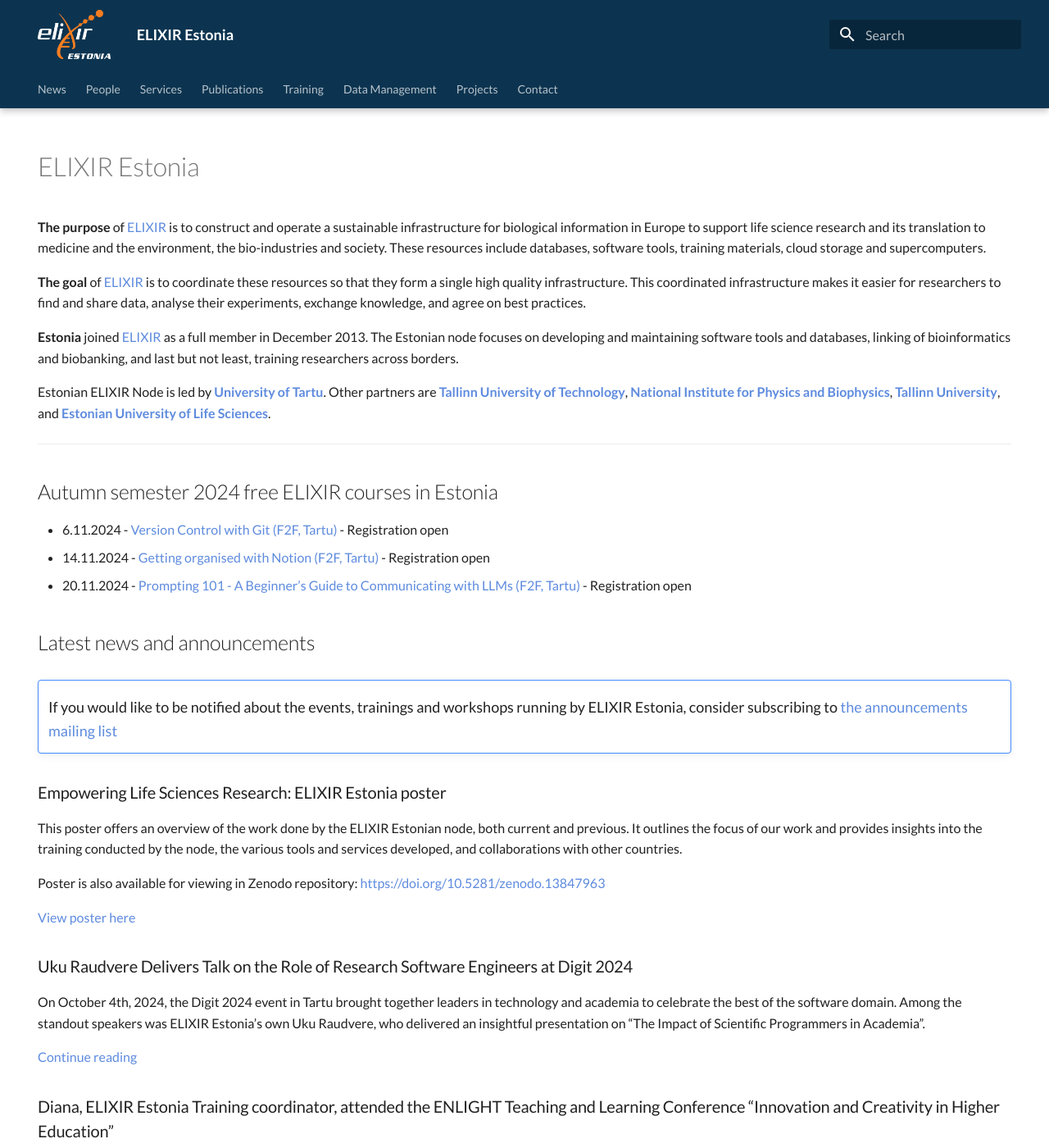
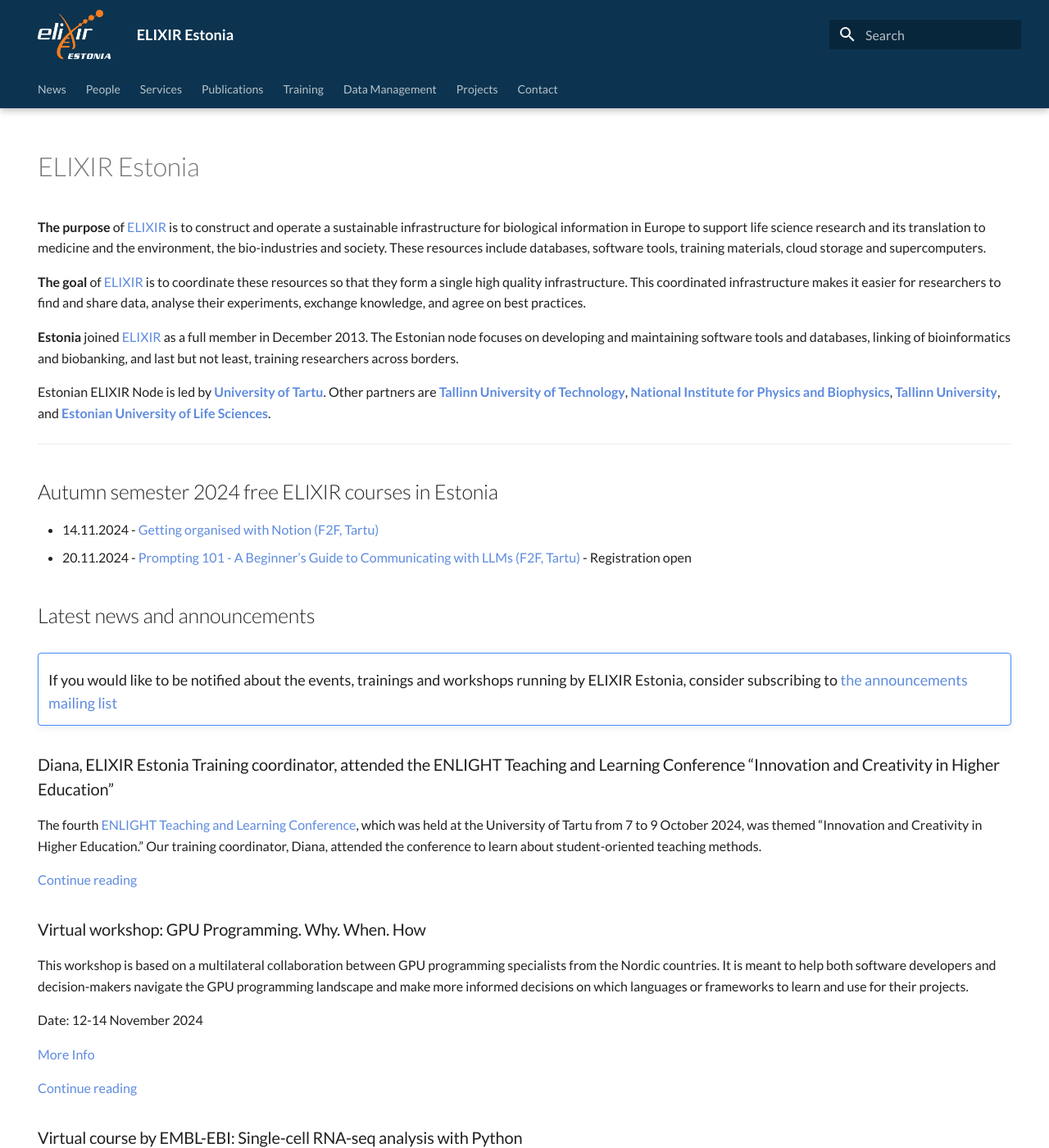
Before and after one commit to ELIXIREstonia/elixirestonia.github.io, an MkDocs documentation site: the page built from content/index.md, in a window 1280 px wide and 1400 px high. Shown: the whole window at 82% size. Built offline with MkDocs 1.6.1 and Material for MkDocs 9.7.7, drawn with Linux system fonts in a browser that asks for light colours.

Commit message:
update git

```diff
--- a/content/index.md
+++ b/content/index.md
@@ -33,8 +33,7 @@
 ---
 ## Autumn semester 2024 free ELIXIR courses in Estonia
 
-* 6.11.2024 - [Version Control with Git (F2F, Tartu)](news/posts/2024/Version_control_with_Git.md) - Registration open
-* 14.11.2024 - [Getting organised with Notion (F2F, Tartu)](news/posts/2024/Notion.md) - Registration open
+* 14.11.2024 - [Getting organised with Notion (F2F, Tartu)](news/posts/2024/Notion.md)
 * 20.11.2024 - [Prompting 101 - A Beginner's Guide to Communicating with LLMs (F2F, Tartu)](news/posts/2024/prompt_generation.md) - Registration open
 
 <!---
@@ -48,20 +47,6 @@
     If you would like to be notified about the events, trainings and workshops
     running by ELIXIR Estonia, consider subscribing to [the announcements mailing
     list](https://lists.ut.ee/wws/subscribe/elixir.news?previous_action=edit_list_request)
-
-### Empowering Life Sciences Research: ELIXIR Estonia poster
-
-This poster offers an overview of the work done by the ELIXIR Estonian node, both current and previous. It outlines the focus of our work and provides insights into the training conducted by the node, the various tools and services developed, and collaborations with other countries.
-
-Poster is also available for viewing in Zenodo repository: https://doi.org/10.5281/zenodo.13847963
-
-[View poster here](news/posts/2024/ELIXIR_Estonia_poster.md)
-
-### Uku Raudvere Delivers Talk on the Role of Research Software Engineers at Digit 2024
-
-On October 4th, 2024, the Digit 2024 event in Tartu brought together leaders in technology and academia to celebrate the best of the software domain. Among the standout speakers was ELIXIR Estonia’s own Uku Raudvere, who delivered an insightful presentation on "The Impact of Scientific Programmers in Academia".
-
-[Continue reading](news/posts/2024/Digit2024.md)
 
 ### Diana, ELIXIR Estonia Training coordinator, attended the ENLIGHT Teaching and Learning Conference “Innovation and Creativity in Higher Education”
 
```
Also changed, not shown: content/news/posts/2024/Notion.md (+2 -2 lines), content/training/material.md (+1 -1 lines), content/training/past.md (+1 -0 lines), content/training/upcoming.md (+0 -1 lines).
